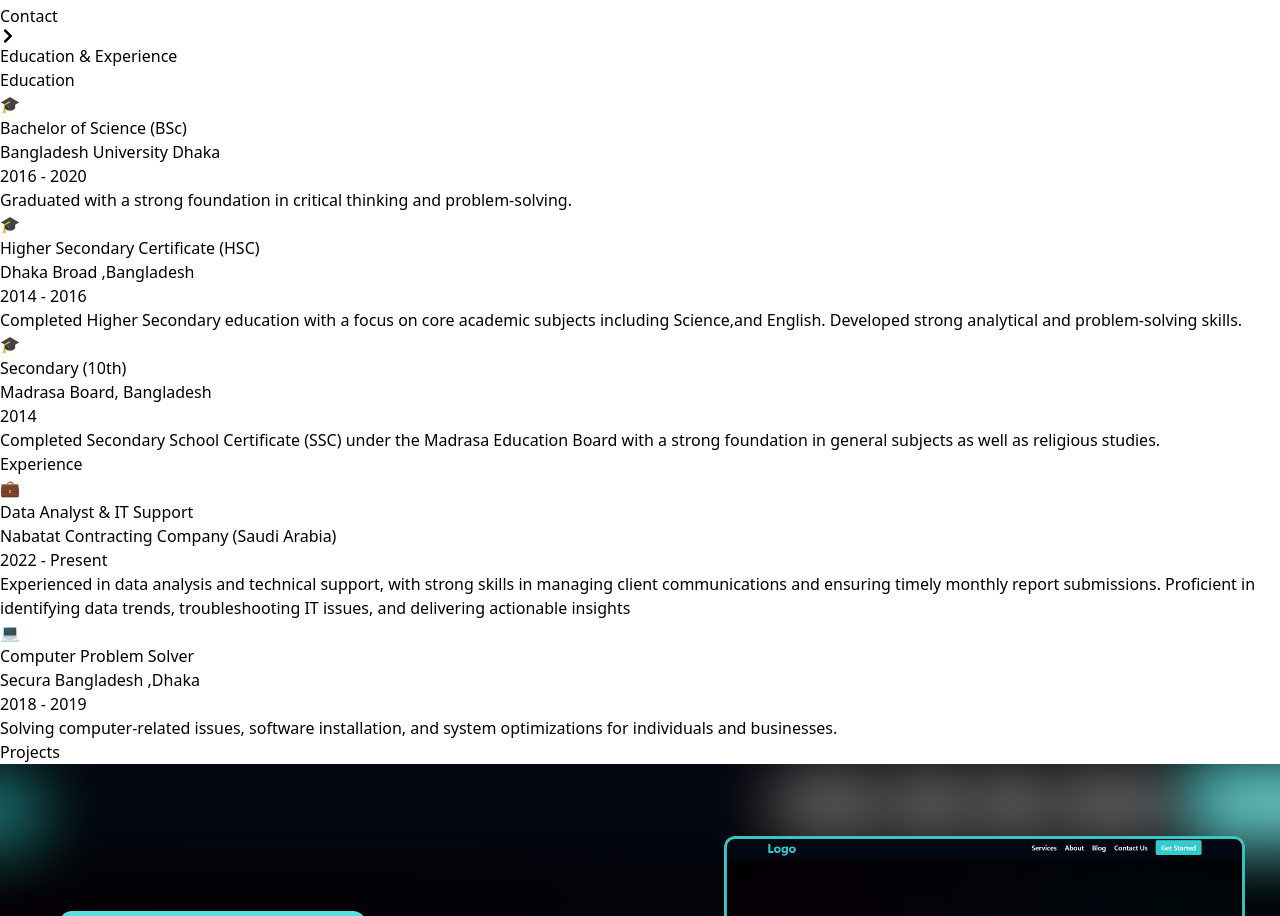
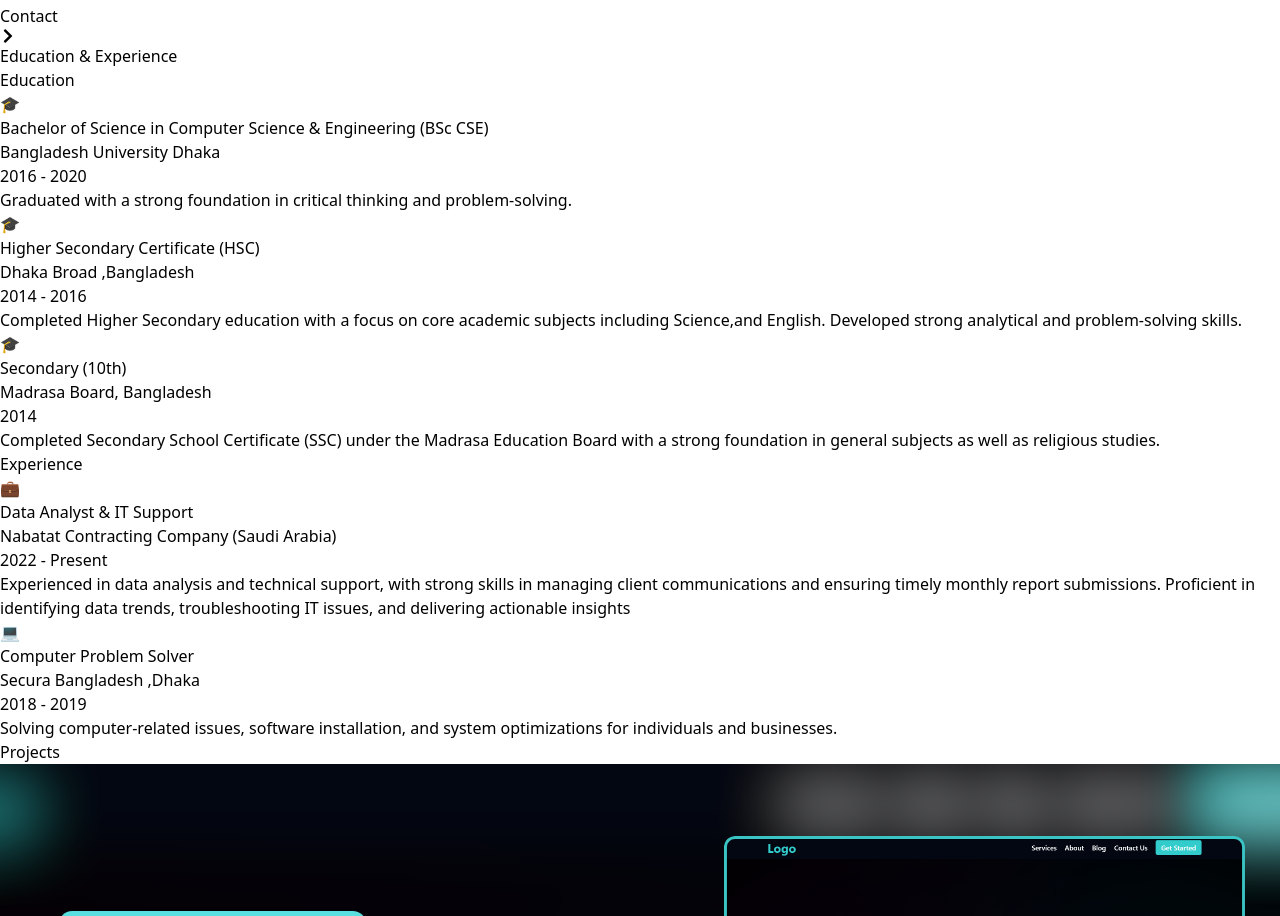
Before and after one commit to Mahabub2030/portfolio, a React (Vite) app: page / in a window 1280 px wide. Shown: the part 3267-4183 px from the top of the page. Built offline with nearby package versions, Linux system fonts and the light colour scheme.

Commit message:
added some code

```diff
--- a/src/components/Education.jsx
+++ b/src/components/Education.jsx
@@ -2,7 +2,7 @@
 const Education = () => {
   const education = [
     {
-      degree: "Bachelor of Science (BSc)",
+      degree: "Bachelor of Science in Computer Science & Engineering (BSc CSE)",
       institution: "Bangladesh University Dhaka",
       year: "2016 - 2020",
       description:
```
Also changed, not shown: 1 other file (tests, documents, lock files or other folders).
